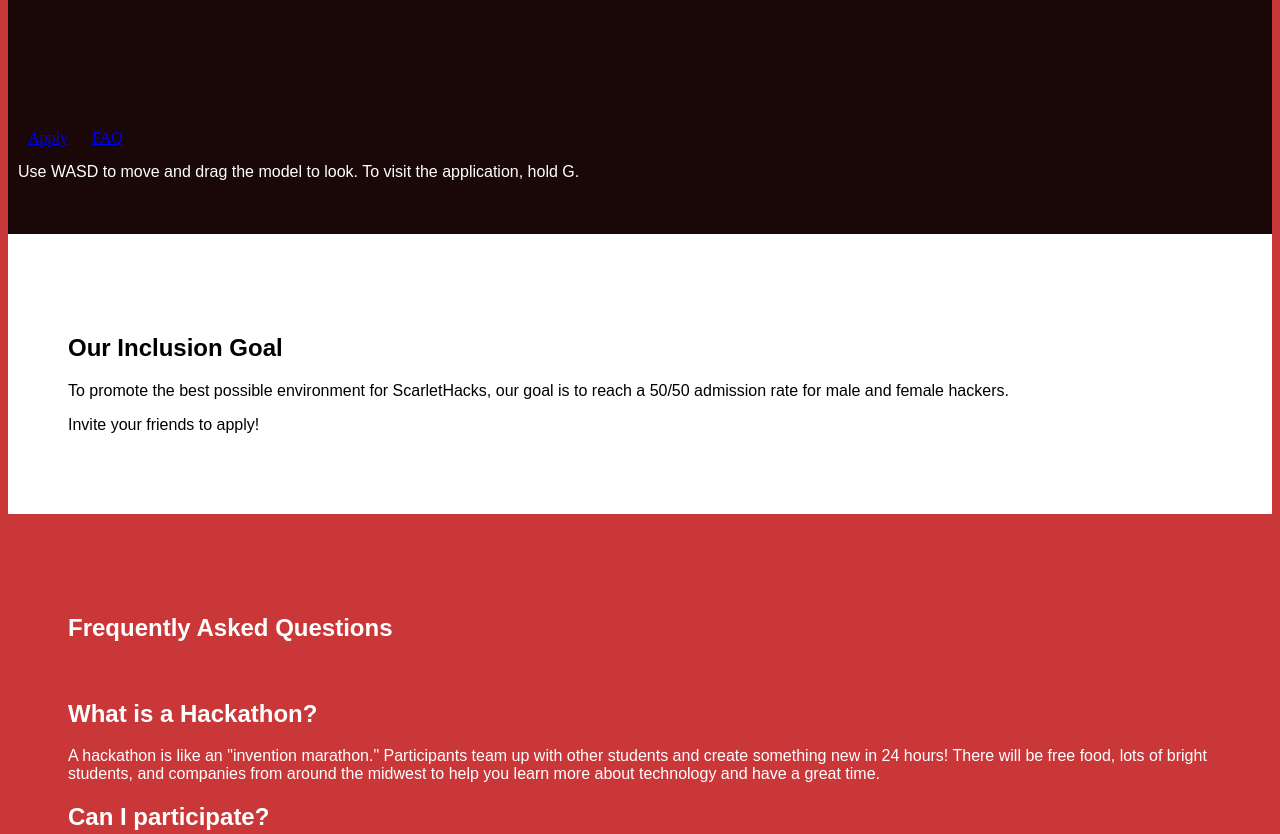
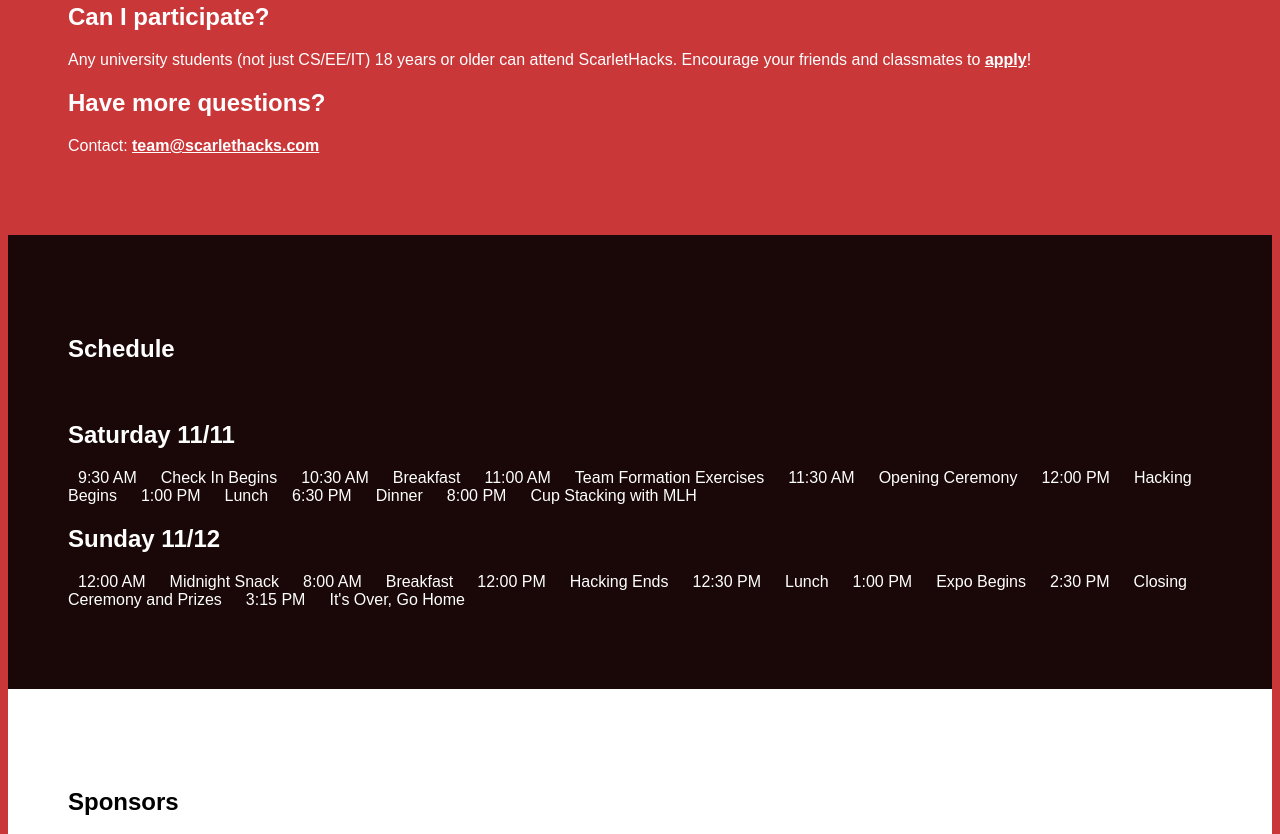
Before and after one commit to scarlethacks/scarlethacks.github.io, a website with bundled scripts: page index.html in a window 1280 px wide. Shown: the part 574-1408 px from the top of the page. Built offline with nearby package versions, Linux system fonts and the light colour scheme; some packages are replaced by stand-ins of ours; no server answers.

Commit message:
Add schedule

```diff
--- a/index.html
+++ b/index.html
@@ -25,7 +25,7 @@
 	</head>
 	<body>
 
-		<div class="scene-container">
+		<div class="scene-container" style="display: none;">
 			<div id="scene-source">
 				<div class="hero is-fullheight">
 					<div class="hero-body">
@@ -86,6 +86,56 @@
 				</div>
 			</div>
 		</section>
+		<section class="section panel-dark panel-fused">
+			<div class="container has-text-centered">
+				<h1 class="title is-3">Schedule</h1>
+				<br>
+			</div>
+			<div class="container">
+				<div class="columns">
+					<div class="column is-6">
+						<h1 class="title is-4 has-text-centered">Saturday 11/11</h1>
+						<div class="schedule columns is-multiline is-mobile inverted">
+							<span class="column is-4 has-text-right">9:30 AM</span>
+							<span class="column is-8">Check In Begins</span>
+							<span class="column is-4 has-text-right">10:30 AM</span>
+							<span class="column is-8">Breakfast</span>
+							<span class="column is-4 has-text-right">11:00 AM</span>
+							<span class="column is-8">Team Formation Exercises</span>
+							<span class="column is-4 has-text-right">11:30 AM</span>
+							<span class="column is-8">Opening Ceremony</span>
+							<span class="column is-4 has-text-right">12:00 PM</span>
+							<span class="column is-8">Hacking Begins</span>
+							<span class="column is-4 has-text-right">1:00 PM</span>
+							<span class="column is-8">Lunch</span>
+							<span class="column is-4 has-text-right">6:30 PM</span>
+							<span class="column is-8">Dinner</span>
+							<span class="column is-4 has-text-right">8:00 PM</span>
+							<span class="column is-8">Cup Stacking with MLH</span>
+						</div>
+					</div>
+					<div class="column is-6">
+						<h1 class="title is-4 has-text-centered">Sunday 11/12</h1>
+						<div class="schedule columns is-multiline is-mobile inverted">
+							<span class="column is-4 has-text-right">12:00 AM</span>
+							<span class="column is-8">Midnight Snack</span>
+							<span class="column is-4 has-text-right">8:00 AM</span>
+							<span class="column is-8">Breakfast</span>
+							<span class="column is-4 has-text-right">12:00 PM</span>
+							<span class="column is-8">Hacking Ends</span>
+							<span class="column is-4 has-text-right">12:30 PM</span>
+							<span class="column is-8">Lunch</span>
+							<span class="column is-4 has-text-right">1:00 PM</span>
+							<span class="column is-8">Expo Begins</span>
+							<span class="column is-4 has-text-right">2:30 PM</span>
+							<span class="column is-8">Closing Ceremony and Prizes</span>
+							<span class="column is-4 has-text-right">3:15 PM</span>
+							<span class="column is-8">It's Over, Go Home</span>
+						</div>
+					</div>
+				</div>
+			</div>
+		</section>
 		<section class="section panel-light">
 			<div class="container has-text-centered">
 				<h1 class="title is-3">Sponsors</h1>
--- a/public/css/main.css
+++ b/public/css/main.css
@@ -6,7 +6,7 @@ html {
 	font-family: 'Nunito Sans', sans-serif !important;
 }
 
-p, button {
+p, span, button {
 	font-family: 'PT Sans', sans-serif !important;
 }
 
@@ -156,3 +156,7 @@ input:focus {
 	vertical-align: middle;
 	display: none;
 }
+
+.schedule .column {
+	padding: 5px 10px !important;
+}
```
